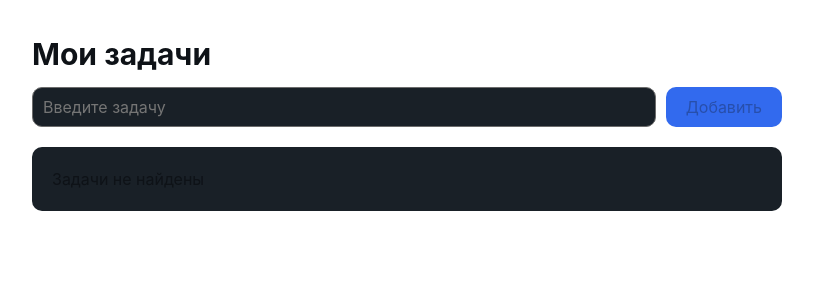
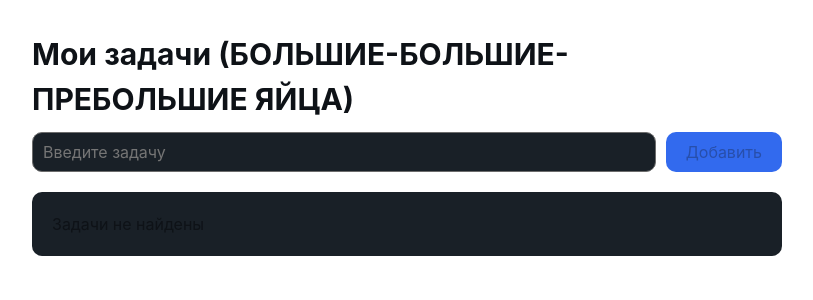
Before and after one commit to kaminadzikha/todo-list, a React (Vite) app: page / in a window 1280 px wide. Shown: the top 300 px of the page, without its empty margins (233-1046 px from the left). Built offline with nearby package versions, Linux system fonts and the light colour scheme.

Commit message:
added big-balls

```diff
--- a/src/components/Header/Header.jsx
+++ b/src/components/Header/Header.jsx
@@ -1,5 +1,7 @@
-import styles from './Header.module.scss'
+import styles from "./Header.module.scss";
 
 export const Header = () => (
-  <div className={styles.header}>Мои задачи</div>
-)
+  <div className={styles.header}>
+    Мои задачи (БОЛЬШИЕ-БОЛЬШИЕ-ПРЕБОЛЬШИЕ ЯЙЦА)
+  </div>
+);
```
